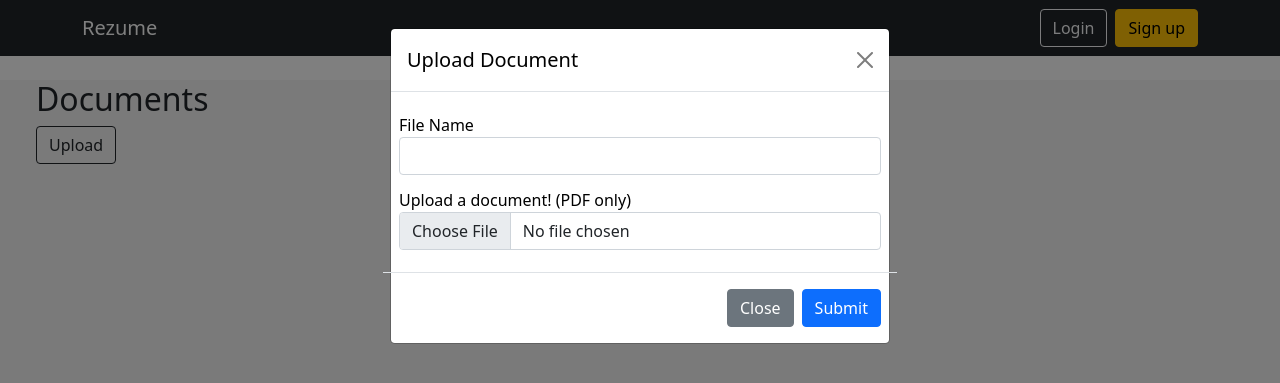
After one commit to caspinprince/Resumated, a Flask app: template web_app/templates/general/user_files.html in a window 1280 px wide, after a click on "Upload". The commit adds this page. Shown: the top 383 px of the page. Run offline with Flask 2, Linux system fonts and the light colour scheme; the template is opened without the code that fills it: values that come from a table or form of the project are taken from there, others are empty; some libraries are stand-ins or nearby versions.

Commit message:
Add user file page with form for upload to AWS S3 bucket

```diff
--- a/web_app/general/forms.py
+++ b/web_app/general/forms.py
@@ -19,3 +19,8 @@ class EditProfileForm(FlaskForm):
     def validate_username(self, username):
         if User.query.filter_by(username=username.data).first() and username.data != current_user.username:
             raise ValidationError('Username is already taken!')
+
+class UploadDocForm(FlaskForm):
+    filename = StringField('File Name', validators=[DataRequired()])
+    document = FileField('Upload a document! (PDF only)', validators=[FileAllowed(['pdf']), FileSize(max_size=1)])
+    submit = SubmitField('Submit')
--- a/web_app/templates/base.html
+++ b/web_app/templates/base.html
@@ -26,6 +26,9 @@
                             <a href={{ url_for('general.user', username=current_user.username) }} class="dropdown-item">Profile</a>
                         </li>
                         <li>
+                            <a href={{ url_for('general.user_files', username=current_user.username) }} class="dropdown-item">Documents</a>
+                        </li>
+                        <li>
                             <a href={{ url_for('general.user', username=current_user.username) }} class="dropdown-item">Settings</a>
                         </li>
                         <hr>
@@ -45,7 +48,7 @@
 </nav>
 
 <script src="https://cdn.jsdelivr.net/npm/bootstrap@5.1.3/dist/js/bootstrap.bundle.min.js" integrity="sha384-ka7Sk0Gln4gmtz2MlQnikT1wXgYsOg+OMhuP+IlRH9sENBO0LRn5q+8nbTov4+1p" crossorigin="anonymous"></script>
-
+<script src="https://ajax.googleapis.com/ajax/libs/jquery/2.1.1/jquery.min.js"></script>
 <section style="background-color: #F5F5F5; min-height: 100vh">
 {% block content %}
 
--- /dev/null
+++ b/web_app/templates/general/user_files.html
@@ -0,0 +1,40 @@
+{% extends "base.html" %}
+{% block content %}
+    <div class="container m-4">
+        <h2>
+            Documents
+        </h2>
+        <button type="button" class="btn btn-outline-dark" data-mdb-ripple-color="dark"
+                style="z-index: 1;" data-bs-toggle="modal" data-bs-target="#uploadDocModal">
+            Upload
+        </button>
+    </div>
+    <div class="modal fade" id="uploadDocModal" tabindex="-1" aria-labelledby="uploadDocLabel" aria-hidden="true">
+        <div class="modal-dialog">
+            <div class="modal-content">
+                <div class="modal-header">
+                    <h5 class="modal-title" id="uploadDocLabel" style="color: black;">Upload Document</h5>
+                    <button type="button" class="btn-close" data-bs-dismiss="modal" aria-label="Close"></button>
+                </div>
+                <form class="row g-3" method="post" enctype="multipart/form-data">
+                    <div class="modal-body">
+                        {{ form.hidden_tag() }}
+                        <div class="col-12">
+                            {{ form.filename.label(class="form-label", style="color: black; margin: 5px 0px -5px 0px;") }}
+                            {{ form.filename(class="form-control", id="filename")}}
+                        </div>
+                        <div class="col-12 mt-2" style="color: black; margin-bottom: -10px;">
+                            {{ form.document.label(class="form-label", style="color: black; margin: 5px 0px -5px 0px;") }}
+                            {{ form.document(class="form-control", onchange="$('#filename').val($(this).val().slice(12));")}}
+                        </div>
+                    </div>
+                    <div class="modal-footer">
+                        <button type="button" class="btn btn-secondary" data-bs-dismiss="modal">Close</button>
+                        {{ form.submit(class="btn btn-primary") }}
+                    </div>
+                </form>
+            </div>
+        </div>
+    </div>
+
+{% endblock %}
--- a/web_app/utilities/__init__.py
+++ b/web_app/utilities/__init__.py
@@ -1,2 +1,2 @@
 from .profile_utils import time_diff
-from .aws_utils import upload_to_s3, generate_url, crop_square
+from .aws_utils import upload_doc_to_s3, upload_pfp_to_s3, generate_url, crop_square
```
Also changed, not shown: web_app/general/routes.py (+28 -3 lines), web_app/static/style.css (+77 -0 lines), web_app/utilities/aws_utils.py (+6 -1 lines).
